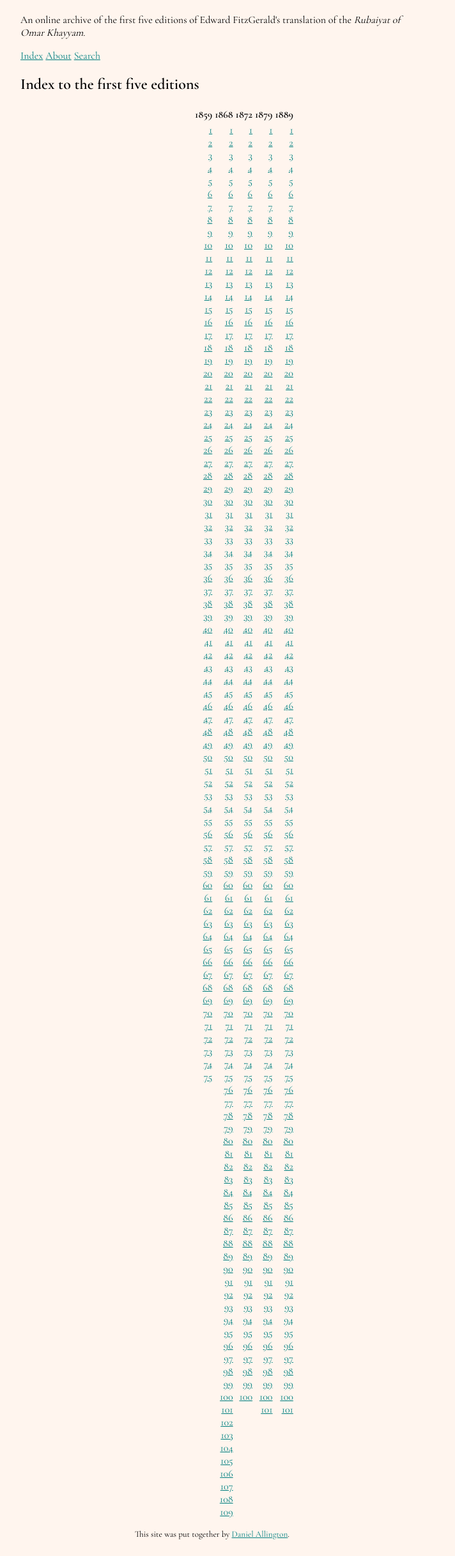
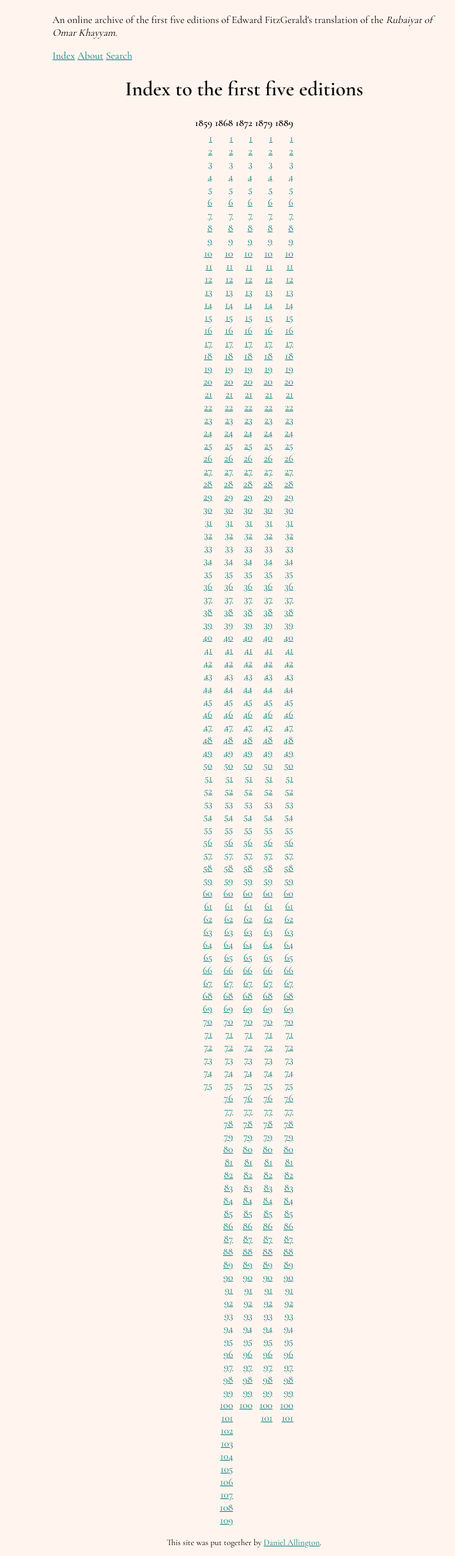
Before and after one commit to daniel-allington/fitzKhayyam, a Jekyll site: the page built from index.md, in a window 1280 px wide. Shown: the whole page at 64% size, without its empty margins (258-970 px from the left). Built offline with Jekyll 4.4.1, drawn with Linux system fonts in a browser that asks for light colours.

Commit message:
Small changes to layout of index page

```diff
--- a/_layouts/index_layout.html
+++ b/_layouts/index_layout.html
@@ -8,6 +8,6 @@
     <link rel="stylesheet" href="https://cdnjs.cloudflare.com/ajax/libs/font-awesome/4.7.0/css/font-awesome.min.css">
     <link rel="stylesheet" href="{{ site.baseurl }}/styles.css">
 </head>
-<article>
+<div id = "page-text">
     {{ content }}
-<article>
+</div>
--- a/index.md
+++ b/index.md
@@ -3,7 +3,7 @@
 layout: index_layout
 ---
 
-<h1>Index to the first five editions</h1>
+<h1 id = "index-heading">Index to the first five editions</h1>
 {% assign editions = '1859,1868,1872,1879,1889' | split: ',' %}
 <table>
 <tr>
--- a/styles.css
+++ b/styles.css
@@ -94,17 +94,11 @@
     padding-left: 5px;
     padding-right: 5px;
   }
+  #index-heading {
+    text-align: center;
+  }
   table {
     margin-left: auto;
     margin-right: auto;
   }
 }
-
-@media only screen and (min-width: 800px) {
-  #wrapper {
-    max-width: 700px;
-  }
-  #stanza {
-    max-width: 550px;
-  }
-}
```
